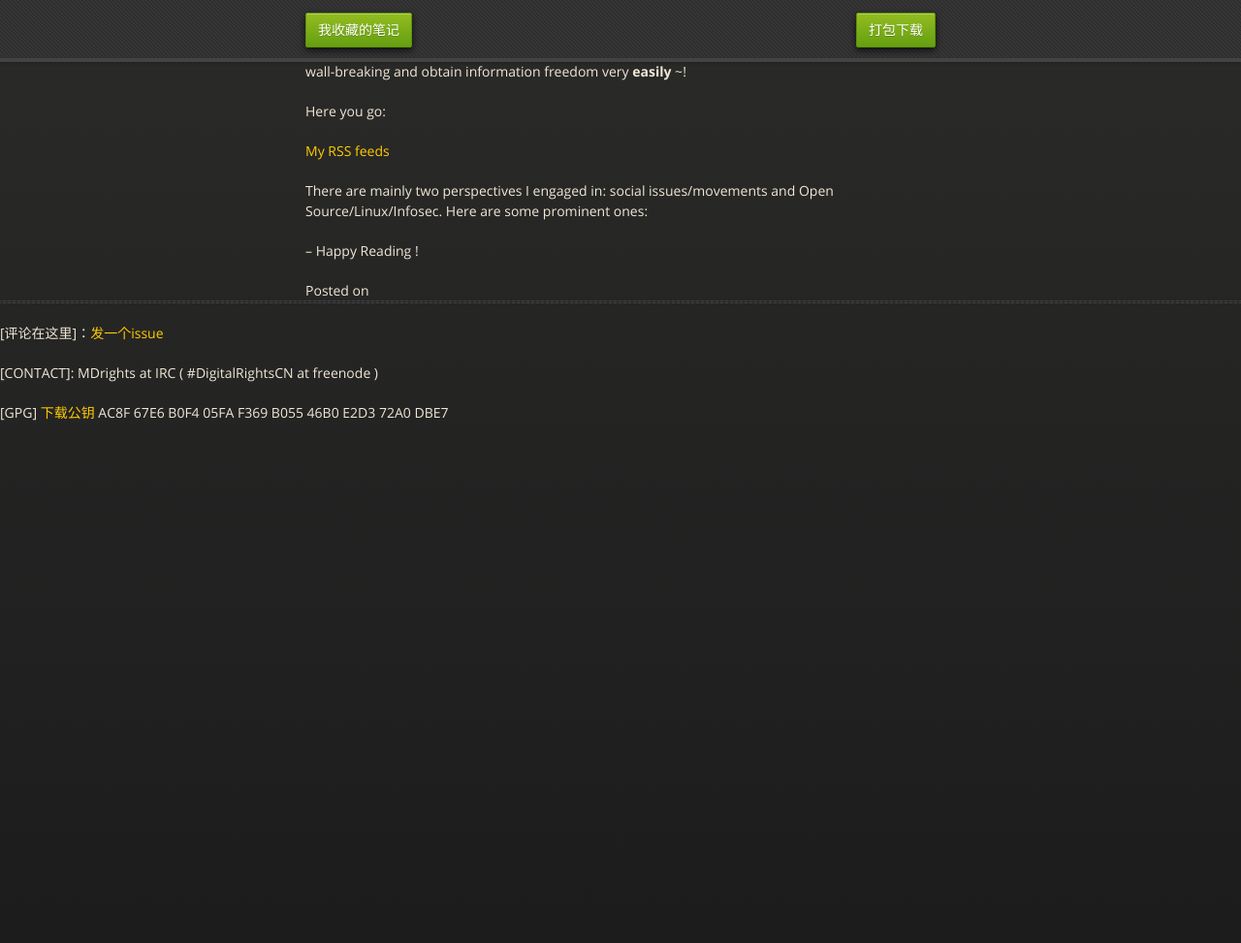
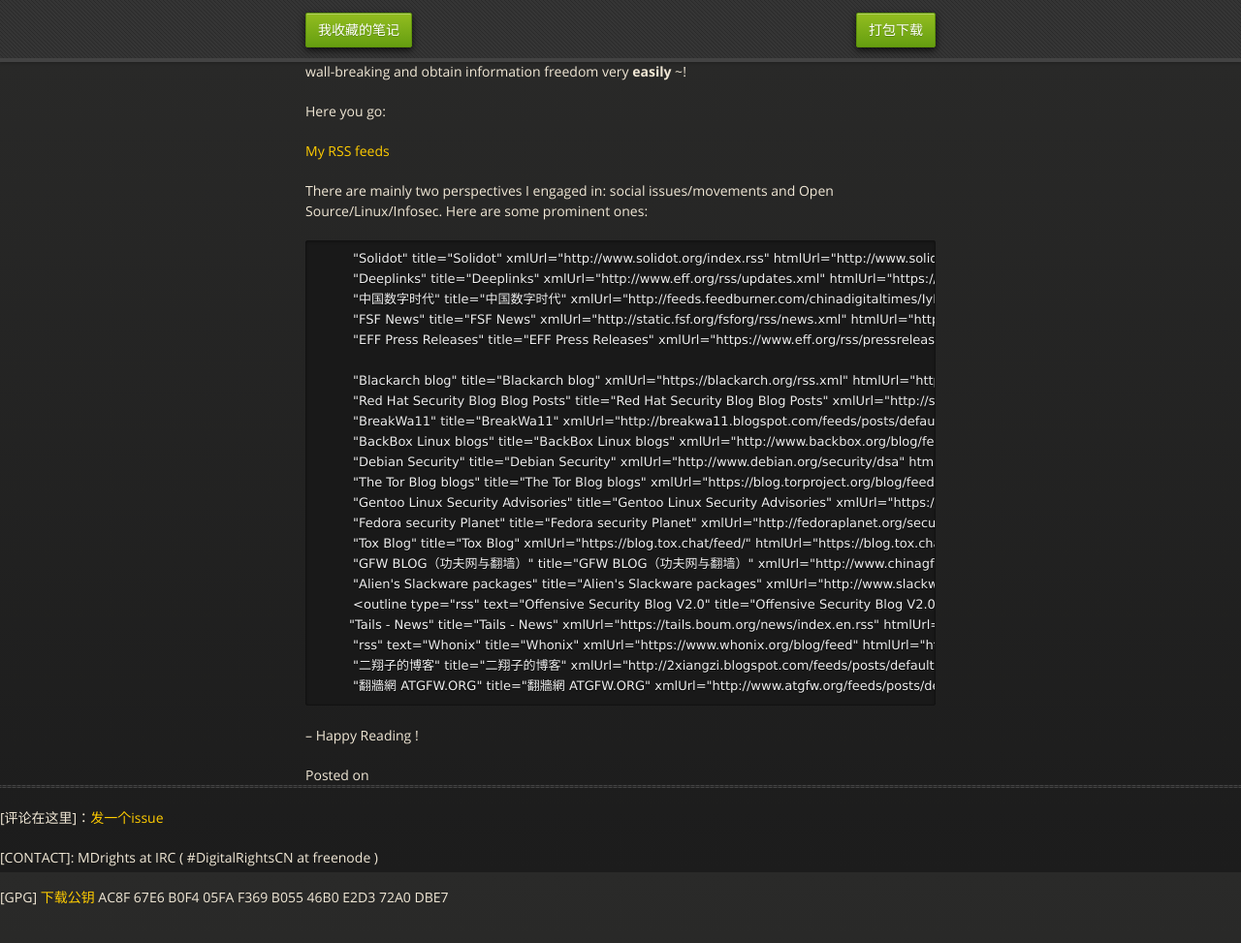
Before and after one commit to mdrights/os-observe, a Jekyll site: the page built from _posts/2017-05-19-my-rss-feeds.md, in a window 1280 px wide and 976 px high. Shown: the top 973 px of the window at 97% size. Built offline with Jekyll 4.4.1, drawn with Linux system fonts in a browser that asks for light colours.

Commit message:
add my rss feeds

```diff
--- a/_posts/2017-05-19-my-rss-feeds.md
+++ b/_posts/2017-05-19-my-rss-feeds.md
@@ -8,39 +8,31 @@
 
 [My RSS feeds]({{ site.baseurl }}/docs/feedly-rss-2017-05-19.opml)
 
+<!--more-->
+
 There are mainly two perspectives I engaged in: social issues/movements and Open Source/Linux/Infosec. Here are some prominent ones:
 
-<outline text="0 MUST READ" title="0 MUST READ">
-            <outline type="rss" text="Solidot" title="Solidot" xmlUrl="http://www.solidot.org/index.rss" htmlUrl="http://www.solidot.org"/>
-            <outline type="rss" text="Deeplinks" title="Deeplinks" xmlUrl="http://www.eff.org/rss/updates.xml" htmlUrl="https://www.eff.org/rss/updates.xml"/>
-            <outline type="rss" text="中国数字时代" title="中国数字时代" xmlUrl="http://feeds.feedburner.com/chinadigitaltimes/IyPt" htmlUrl="http://chinadigitaltimes.net/chinese"/>
-            <outline type="rss" text="FSF News" title="FSF News" xmlUrl="http://static.fsf.org/fsforg/rss/news.xml" htmlUrl="http://www.fsf.org/news/aggregator"/>
-            <outline type="rss" text="EFF Press Releases" title="EFF Press Releases" xmlUrl="https://www.eff.org/rss/pressrelease" htmlUrl="https://www.eff.org/rss/pressrelease"/>
-        </outline>
+            "Solidot" title="Solidot" xmlUrl="http://www.solidot.org/index.rss" htmlUrl="http://www.solidot.org"/>
+            "Deeplinks" title="Deeplinks" xmlUrl="http://www.eff.org/rss/updates.xml" htmlUrl="https://www.eff.org/rss/updates.xml"/>
+            "中国数字时代" title="中国数字时代" xmlUrl="http://feeds.feedburner.com/chinadigitaltimes/IyPt" htmlUrl="http://chinadigitaltimes.net/chinese"/>
+            "FSF News" title="FSF News" xmlUrl="http://static.fsf.org/fsforg/rss/news.xml" htmlUrl="http://www.fsf.org/news/aggregator"/>
+            "EFF Press Releases" title="EFF Press Releases" xmlUrl="https://www.eff.org/rss/pressrelease" htmlUrl="https://www.eff.org/rss/pressrelease"/>
 
-<outline text="3 Linux + Security" title="3 Linux + Security">
-            <outline type="rss" text="Blackarch blog" title="Blackarch blog" xmlUrl="https://blackarch.org/rss.xml" htmlUrl="https://blackarch.org"/>
-            <outline type="rss" text="Red Hat Security Blog Blog Posts" title="Red Hat Security Blog Blog Posts" xmlUrl="http://securityblog.redhat.com/feed/" htmlUrl="https://access.redhat.com/blogs/766093/posts"/>
-            <outline type="rss" text="BreakWa11" title="BreakWa11" xmlUrl="http://breakwa11.blogspot.com/feeds/posts/default" htmlUrl="http://breakwa11.blogspot.com/"/>
-            <outline type="rss" text="BackBox Linux blogs" title="BackBox Linux blogs" xmlUrl="http://www.backbox.org/blog/feed" htmlUrl="https://backbox.org/portal/blog"/>
-            <outline type="rss" text="Debian Security" title="Debian Security" xmlUrl="http://www.debian.org/security/dsa" htmlUrl="http://security.debian.org/"/>
-            <outline type="rss" text="The Tor Blog blogs" title="The Tor Blog blogs" xmlUrl="https://blog.torproject.org/blog/feed" htmlUrl="https://blog.torproject.org/blog"/>
-            <outline type="rss" text="Gentoo Linux Security Advisories" title="Gentoo Linux Security Advisories" xmlUrl="https://security.gentoo.org/glsa/feed.rss" htmlUrl="https://security.gentoo.org/glsa"/>
-            <outline type="rss" text="Fedora security Planet" title="Fedora security Planet" xmlUrl="http://fedoraplanet.org/security/rss20.xml" htmlUrl="http://fedoraplanet.org/security/"/>
-            <outline type="rss" text="Tox Blog" title="Tox Blog" xmlUrl="https://blog.tox.chat/feed/" htmlUrl="https://blog.tox.chat"/>
-            <outline type="rss" text="GFW BLOG（功夫网与翻墙）" title="GFW BLOG（功夫网与翻墙）" xmlUrl="http://www.chinagfw.org/feeds/posts/default" htmlUrl="http://www.chinagfw.org/"/>
-            <outline type="rss" text="Alien's Slackware packages" title="Alien's Slackware packages" xmlUrl="http://www.slackware.com/~alien/slackbuilds/ChangeLog.rss" htmlUrl="http://www.slackware.com/~alien/"/>
+            "Blackarch blog" title="Blackarch blog" xmlUrl="https://blackarch.org/rss.xml" htmlUrl="https://blackarch.org"/>
+            "Red Hat Security Blog Blog Posts" title="Red Hat Security Blog Blog Posts" xmlUrl="http://securityblog.redhat.com/feed/" htmlUrl="https://access.redhat.com/blogs/766093/posts"/>
+            "BreakWa11" title="BreakWa11" xmlUrl="http://breakwa11.blogspot.com/feeds/posts/default" htmlUrl="http://breakwa11.blogspot.com/"/>
+            "BackBox Linux blogs" title="BackBox Linux blogs" xmlUrl="http://www.backbox.org/blog/feed" htmlUrl="https://backbox.org/portal/blog"/>
+            "Debian Security" title="Debian Security" xmlUrl="http://www.debian.org/security/dsa" htmlUrl="http://security.debian.org/"/>
+            "The Tor Blog blogs" title="The Tor Blog blogs" xmlUrl="https://blog.torproject.org/blog/feed" htmlUrl="https://blog.torproject.org/blog"/>
+            "Gentoo Linux Security Advisories" title="Gentoo Linux Security Advisories" xmlUrl="https://security.gentoo.org/glsa/feed.rss" htmlUrl="https://security.gentoo.org/glsa"/>
+            "Fedora security Planet" title="Fedora security Planet" xmlUrl="http://fedoraplanet.org/security/rss20.xml" htmlUrl="http://fedoraplanet.org/security/"/>
+            "Tox Blog" title="Tox Blog" xmlUrl="https://blog.tox.chat/feed/" htmlUrl="https://blog.tox.chat"/>
+            "GFW BLOG（功夫网与翻墙）" title="GFW BLOG（功夫网与翻墙）" xmlUrl="http://www.chinagfw.org/feeds/posts/default" htmlUrl="http://www.chinagfw.org/"/>
+            "Alien's Slackware packages" title="Alien's Slackware packages" xmlUrl="http://www.slackware.com/~alien/slackbuilds/ChangeLog.rss" htmlUrl="http://www.slackware.com/~alien/"/>
             <outline type="rss" text="Offensive Security Blog V2.0" title="Offensive Security Blog V2.0" xmlUrl="http://r00tsec.blogspot.com/feeds/posts/default" htmlUrl="http://www.r00tsec.com/"/>
-            <outline type="rss" text="Tails - News" title="Tails - News" xmlUrl="https://tails.boum.org/news/index.en.rss" htmlUrl="https://tails.boum.org/news/index.en.html"/>
-            <outline type="rss" text="Tails - torrents/rss" title="Tails - torrents/rss" xmlUrl="https://tails.boum.org/torrents/rss/index.rss" htmlUrl="https://tails.boum.org/torrents/rss/"/>
-            <outline type="rss" text="Trisquel GNU/Linux" title="Trisquel GNU/Linux" xmlUrl="http://trisquel.info/en/node/feed" htmlUrl="https://trisquel.info"/>
-            <outline type="rss" text="Kali Linux" title="Kali Linux" xmlUrl="http://www.kali.org/feed/" htmlUrl="https://www.kali.org"/>
-            <outline type="rss" text="Arch Linux: Recent news updates" title="Arch Linux: Recent news updates" xmlUrl="http://www.archlinux.org/feeds/news/" htmlUrl="https://www.archlinux.org/news/"/>
-            <outline type="rss" text="Whonix" title="Whonix" xmlUrl="https://www.whonix.org/blog/feed" htmlUrl="https://www.whonix.org/blog"/>
-            <outline type="rss" text="二翔子的博客" title="二翔子的博客" xmlUrl="http://2xiangzi.blogspot.com/feeds/posts/default?alt=rss" htmlUrl="http://2xiangzi.blogspot.com/"/>
-            <outline type="rss" text="Security" title="Security" xmlUrl="https://tails.boum.org/security/index.en.atom" htmlUrl="https://tails.boum.org/security/index.en.html"/>
-            <outline type="rss" text="翻牆網 ATGFW.ORG" title="翻牆網 ATGFW.ORG" xmlUrl="http://www.atgfw.org/feeds/posts/default" htmlUrl="http://www.atgfw.org/"/>
-            <outline type="rss" text="Alpine Linux News" title="Alpine Linux News" xmlUrl="http://alpinelinux.org/atom.xml"/>
-        </outline>
+           "Tails - News" title="Tails - News" xmlUrl="https://tails.boum.org/news/index.en.rss" htmlUrl="https://tails.boum.org/news/index.en.html"/>
+            "rss" text="Whonix" title="Whonix" xmlUrl="https://www.whonix.org/blog/feed" htmlUrl="https://www.whonix.org/blog"/>
+            "二翔子的博客" title="二翔子的博客" xmlUrl="http://2xiangzi.blogspot.com/feeds/posts/default?alt=rss" htmlUrl="http://2xiangzi.blogspot.com/"/>
+            "翻牆網 ATGFW.ORG" title="翻牆網 ATGFW.ORG" xmlUrl="http://www.atgfw.org/feeds/posts/default" htmlUrl="http://www.atgfw.org/"/>
 
 -- Happy Reading !
```
